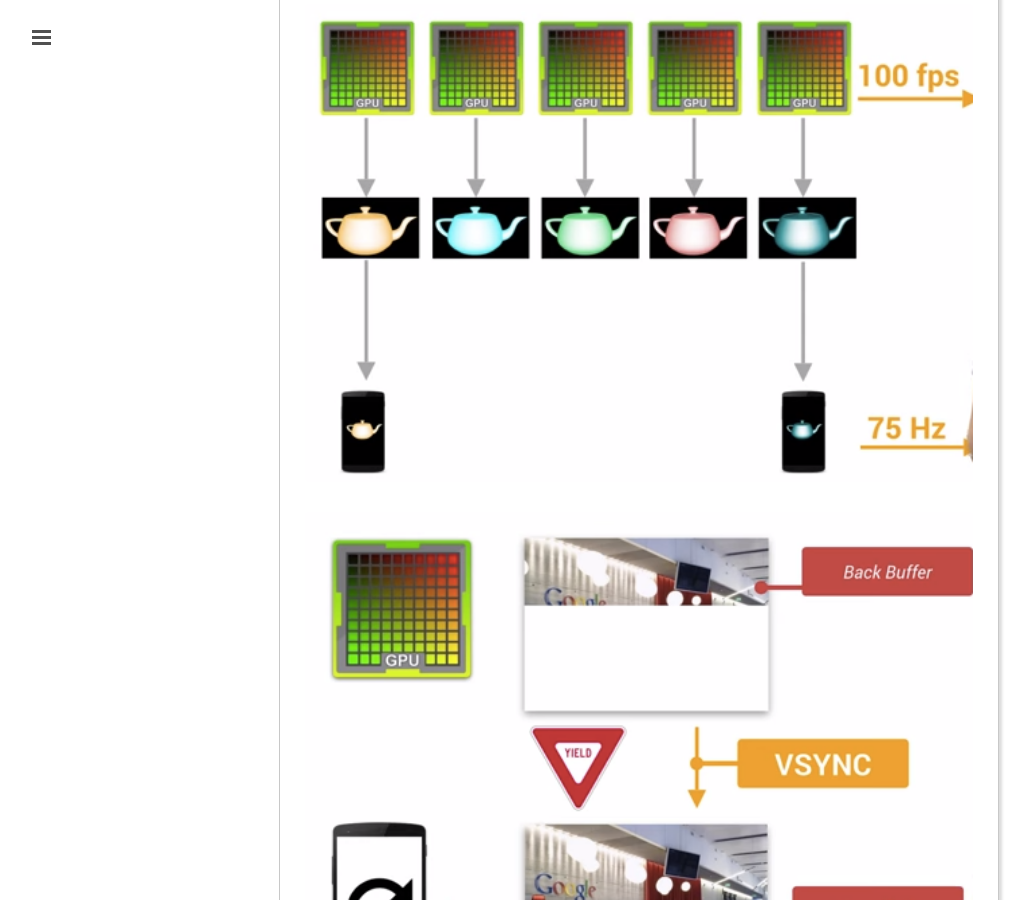
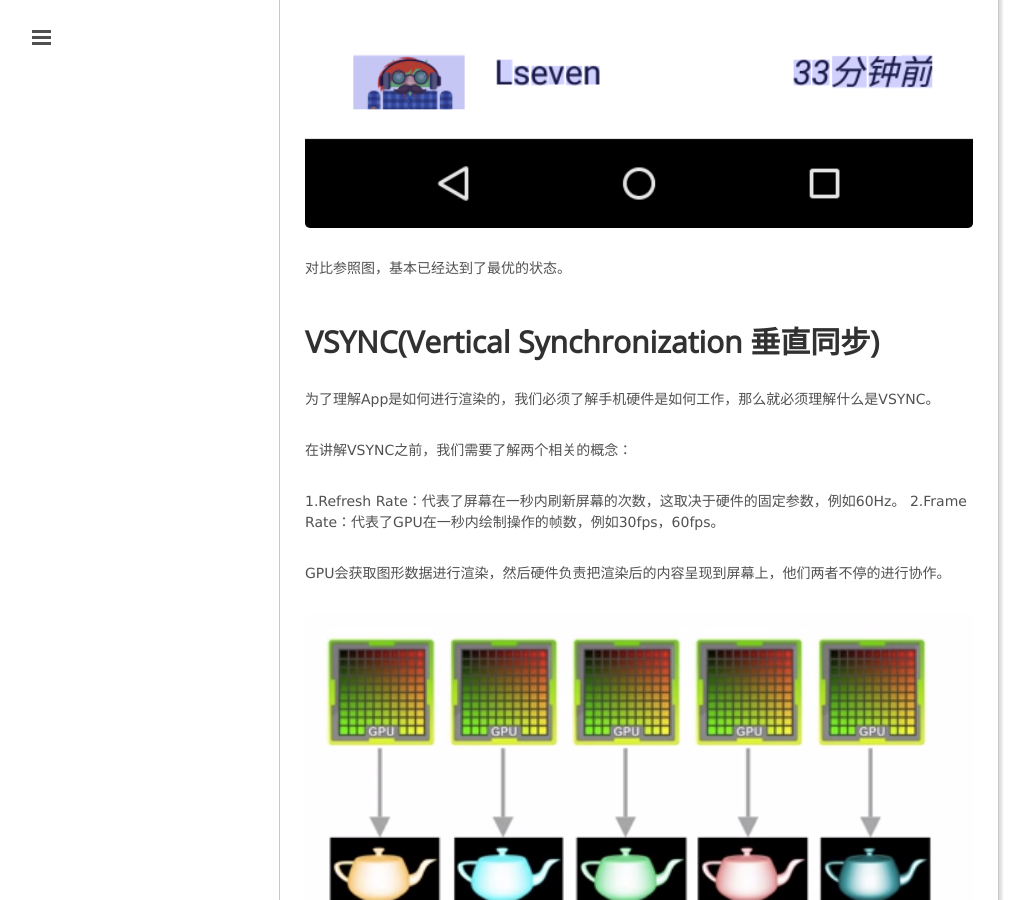
Before and after one commit to mxn21/mxn21.github.io, a Jekyll site: the page built from _posts/2015-8-21-android渲染机制和丢帧分析.md, in a window 1280 px wide and 900 px high, scrolled down 13328 px. Shown: the whole window, without its empty margins (1-1034 px from the left). Built offline with Jekyll 4.4.1, drawn with Linux system fonts in a browser that asks for light colours; Markdown is read by kramdown in place of the engine named in the settings; comment, search, counter and statistics services are not loaded.

Commit message:
Overdraw 的处理方案

```diff
--- a/_posts/2015-8-21-android渲染机制和丢帧分析.md
+++ b/_posts/2015-8-21-android渲染机制和丢帧分析.md
@@ -287,6 +287,11 @@
 
 ok，一个简单的listview显示item，我们一共找出了6个不必要的背景，现在再看最后的Show GPU Overdraw 与最初的比较。
 
+![](https://raw.githubusercontent.com/mxn21/mxn21.github.io/master/public/img/img84.png)
+
+对比参照图，基本已经达到了最优的状态。
+
+
 
 ## VSYNC(Vertical Synchronization 垂直同步)
 
```
Also changed, not shown: public/img/img84.png (added).
